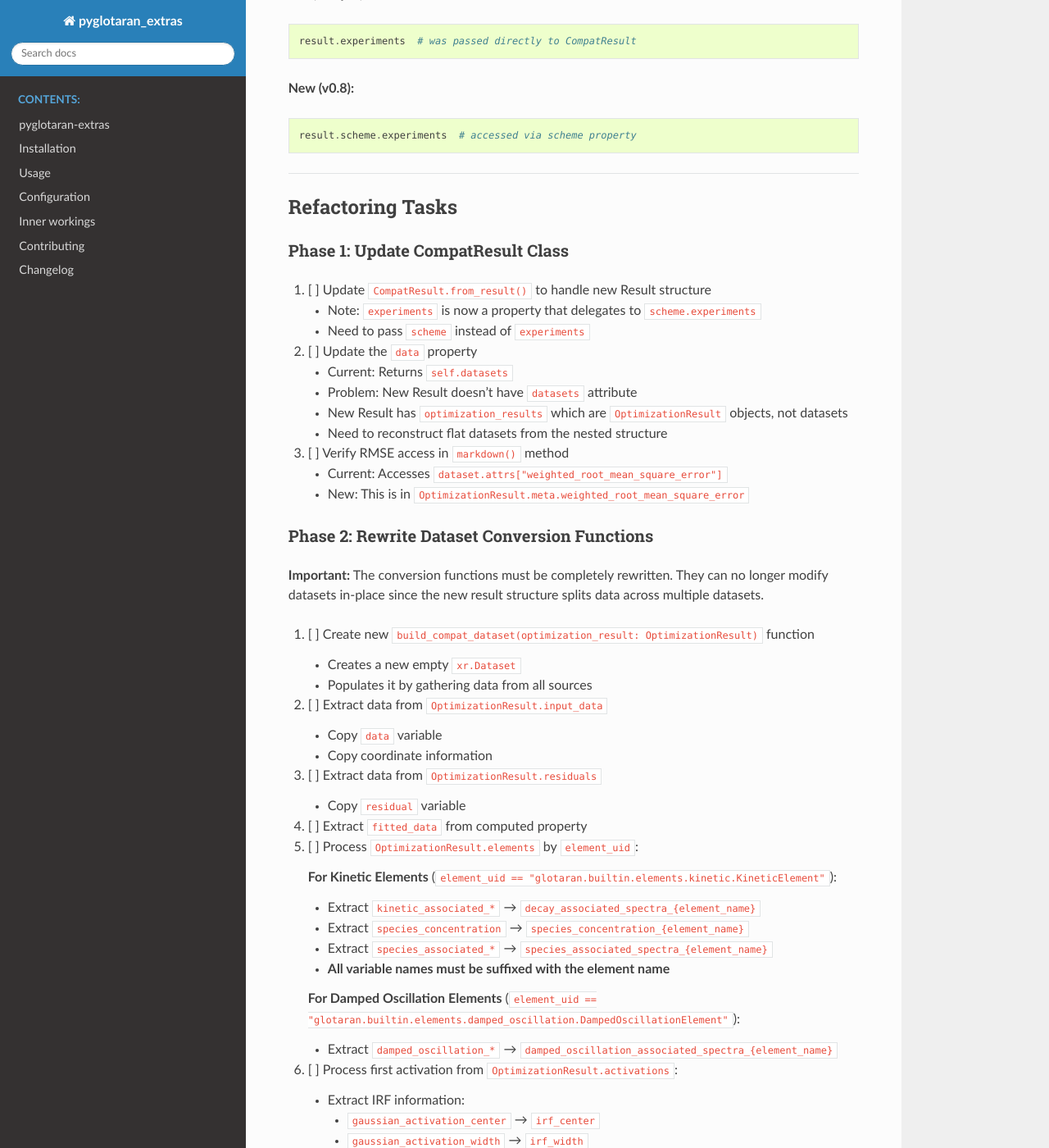
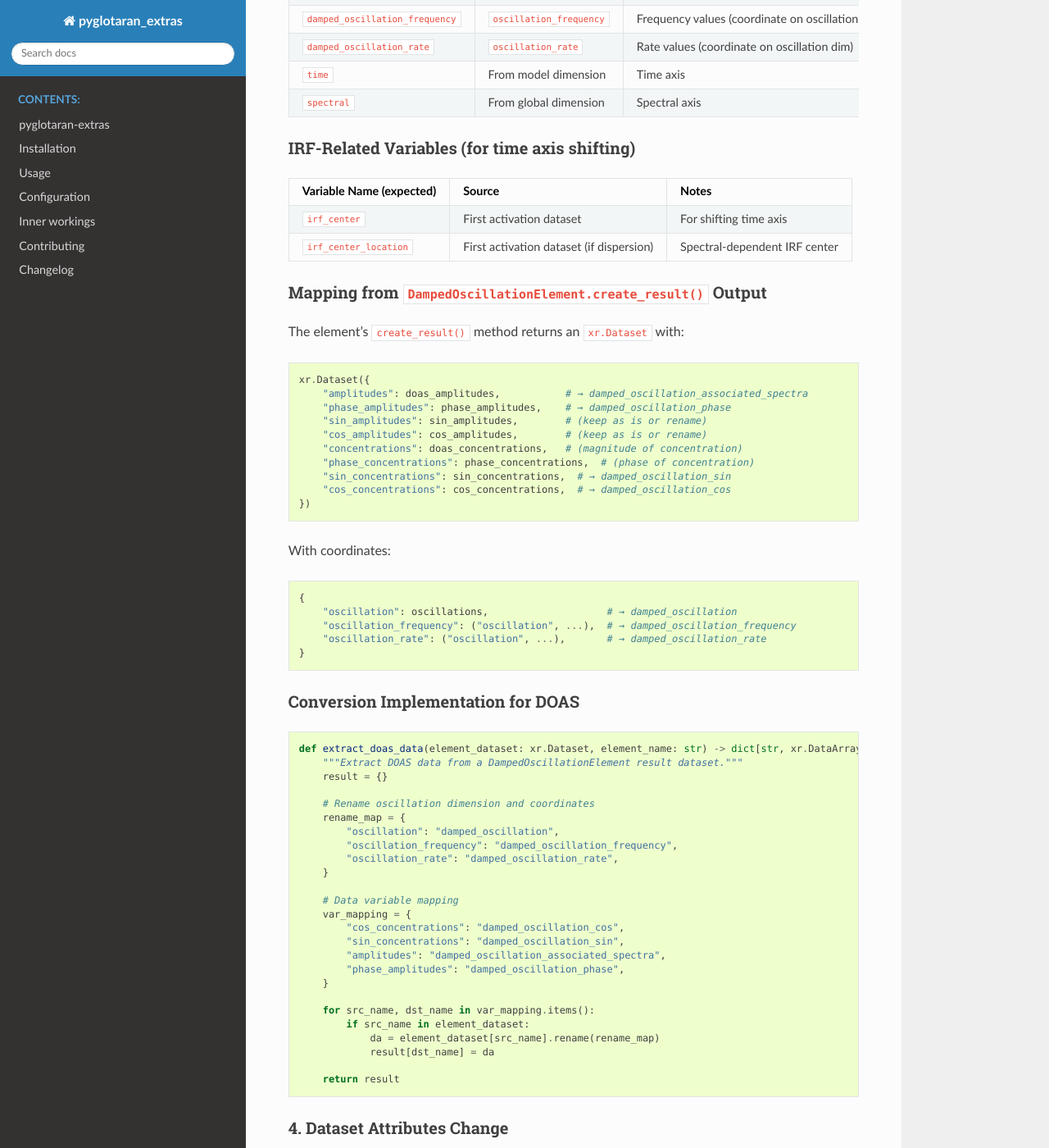
Before and after one commit to glotaran/pyglotaran-extras, a Sphinx documentation site: the page built from docs/compat_refactor_plan.md, in a window 1280 px wide and 1400 px high, scrolled down 5540 px. Shown: the whole window at 82% size. Built offline with Sphinx 7.4.7 and the Read the Docs theme 3.1.0, drawn with Linux system fonts in a browser that asks for light colours; some of the changed text lies outside the part shown.

Commit message:
detailed doas plan

````diff
--- a/docs/compat_refactor_plan.md
+++ b/docs/compat_refactor_plan.md
@@ -201,6 +201,95 @@ Each element dataset has a dataset attribute `element_uid` that identifies the e
   - `gaussian_activation_function` → `irf`
   - `gaussian_activation_dispersion` → `irf_center_location`
 
+---
+
+## Detailed Variable Mapping for `plot_doas`
+
+The `plot_doas` function in `pyglotaran-extras` expects the following data variables and coordinates:
+
+### Required Data Variables
+
+| Variable Name (expected by `plot_doas`) | Source in v0.8 `DampedOscillationElement.create_result()` | Notes                                          |
+| --------------------------------------- | --------------------------------------------------------- | ---------------------------------------------- |
+| `damped_oscillation_cos`                | `cos_concentrations`                                      | Cosine component of oscillation concentrations |
+| `damped_oscillation_sin`                | `sin_concentrations`                                      | Sine component of oscillation concentrations   |
+| `damped_oscillation_associated_spectra` | `amplitudes`                                              | DOAS amplitudes (√(sin² + cos²))               |
+| `damped_oscillation_phase`              | `phase_amplitudes`                                        | Unwrapped phase from arctan2(sin, cos)         |
+
+### Required Coordinates
+
+| Coordinate Name (expected)     | Source in v0.8          | Notes                                            |
+| ------------------------------ | ----------------------- | ------------------------------------------------ |
+| `damped_oscillation`           | `oscillation`           | Oscillation labels                               |
+| `damped_oscillation_frequency` | `oscillation_frequency` | Frequency values (coordinate on oscillation dim) |
+| `damped_oscillation_rate`      | `oscillation_rate`      | Rate values (coordinate on oscillation dim)      |
+| `time`                         | From model dimension    | Time axis                                        |
+| `spectral`                     | From global dimension   | Spectral axis                                    |
+
+### IRF-Related Variables (for time axis shifting)
+
+| Variable Name (expected) | Source                                   | Notes                         |
+| ------------------------ | ---------------------------------------- | ----------------------------- |
+| `irf_center`             | First activation dataset                 | For shifting time axis        |
+| `irf_center_location`    | First activation dataset (if dispersion) | Spectral-dependent IRF center |
+
+### Mapping from `DampedOscillationElement.create_result()` Output
+
+The element's `create_result()` method returns an `xr.Dataset` with:
+
+```python
+xr.Dataset({
+    "amplitudes": doas_amplitudes,           # → damped_oscillation_associated_spectra
+    "phase_amplitudes": phase_amplitudes,    # → damped_oscillation_phase
+    "sin_amplitudes": sin_amplitudes,        # (keep as is or rename)
+    "cos_amplitudes": cos_amplitudes,        # (keep as is or rename)
+    "concentrations": doas_concentrations,   # (magnitude of concentration)
+    "phase_concentrations": phase_concentrations,  # (phase of concentration)
+    "sin_concentrations": sin_concentrations,  # → damped_oscillation_sin
+    "cos_concentrations": cos_concentrations,  # → damped_oscillation_cos
+})
+```
+
+With coordinates:
+
+```python
+{
+    "oscillation": oscillations,                    # → damped_oscillation
+    "oscillation_frequency": ("oscillation", ...),  # → damped_oscillation_frequency
+    "oscillation_rate": ("oscillation", ...),       # → damped_oscillation_rate
+}
+```
+
+### Conversion Implementation for DOAS
+
+```python
+def extract_doas_data(element_dataset: xr.Dataset, element_name: str) -> dict[str, xr.DataArray]:
+    """Extract DOAS data from a DampedOscillationElement result dataset."""
+    result = {}
+
+    # Rename oscillation dimension and coordinates
+    rename_map = {
+        "oscillation": "damped_oscillation",
+        "oscillation_frequency": "damped_oscillation_frequency",
+        "oscillation_rate": "damped_oscillation_rate",
+    }
+
+    # Data variable mapping
+    var_mapping = {
+        "cos_concentrations": "damped_oscillation_cos",
+        "sin_concentrations": "damped_oscillation_sin",
+        "amplitudes": "damped_oscillation_associated_spectra",
+        "phase_amplitudes": "damped_oscillation_phase",
+    }
+
+    for src_name, dst_name in var_mapping.items():
+        if src_name in element_dataset:
+            da = element_dataset[src_name].rename(rename_map)
+            result[dst_name] = da
+
+    return result
+```
+
 ### 4. Dataset Attributes Change
 
 **Old:** Attributes on the flat dataset like `weighted_root_mean_square_error`
````
Also changed, not shown: other parts of docs/compat_refactor_plan.md (+1 -1 lines).
